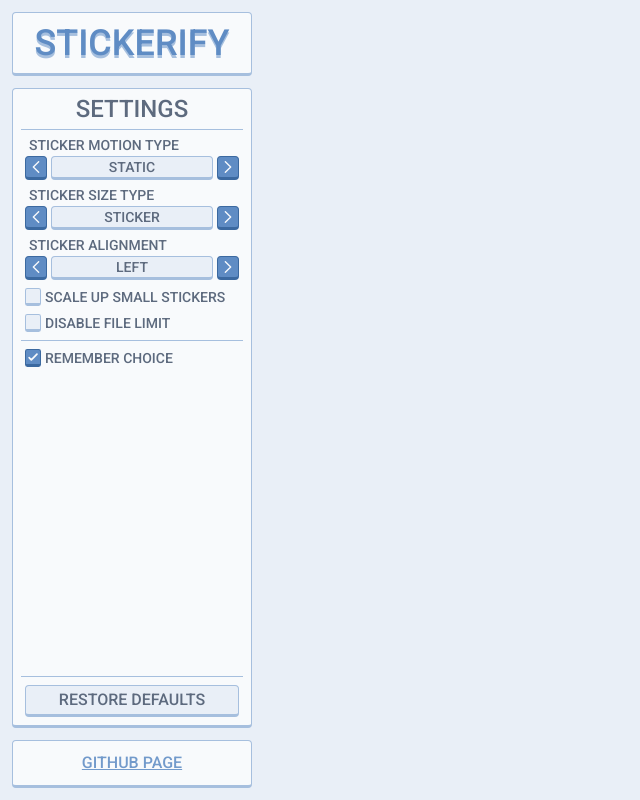
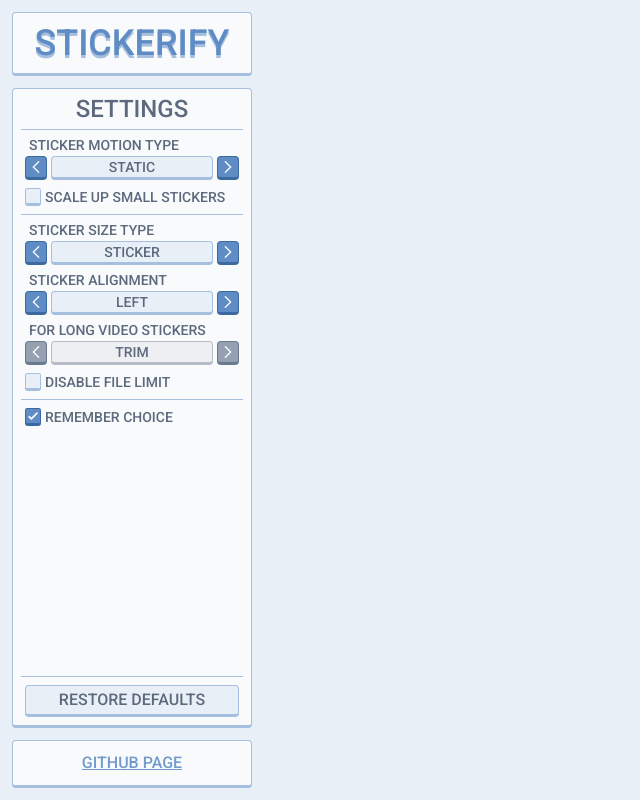
Before and after one commit to N1hron/stickerify, a React (Vite) app: page / in a window 1280 px wide. Shown: the whole page, without its empty margins (0-640 px from the left). Built offline with nearby package versions, Linux system fonts and the light colour scheme.

Commit message:
Add longStickerProcessingMode setting

```diff
--- a/src/components/settings/Settings.tsx
+++ b/src/components/settings/Settings.tsx
@@ -21,6 +21,14 @@
                         value={settings.stickerMotion}
                         onChange={(value) => setSetting('stickerMotion', value)}
                     />
+                    <Checkbox
+                        label='Scale up small stickers'
+                        checked={settings.scaleUpSmallStickers}
+                        onChange={(value) => setSetting('scaleUpSmallStickers', value)}
+                    />
+                </CardSegment>
+                <Divider />
+                <CardSegment>
                     <SpinButton<StickerSize>
                         label='Sticker size type'
                         options={['sticker', 'emoji']}
@@ -35,11 +43,14 @@
                         options={['left', 'center', 'right']}
                         value={settings.stickerAlignment}
                         onChange={(value) => setSetting('stickerAlignment', value)}
+                        disabled={settings.scaleUpSmallStickers}
                     />
-                    <Checkbox
-                        label='Scale up small stickers'
-                        checked={settings.scaleUpSmallStickers}
-                        onChange={(value) => setSetting('scaleUpSmallStickers', value)}
+                    <SpinButton
+                        label='For long video stickers'
+                        options={['trim', 'speed up']}
+                        value={settings.longStickerProcessingMode}
+                        onChange={(value) => setSetting('longStickerProcessingMode', value)}
+                        disabled={settings.stickerMotion === 'static'}
                     />
                     <Checkbox
                         label='Disable file limit'
--- a/src/store/slices/settings.ts
+++ b/src/store/slices/settings.ts
@@ -10,8 +10,9 @@
 const defaultSettings: Settings = {
     stickerSize: 'sticker',
     stickerMotion: 'static',
+    stickerAlignment: 'left',
+    longStickerProcessingMode: 'trim',
     scaleUpSmallStickers: false,
-    stickerAlignment: 'left',
     disableFileLimit: false,
 };
 
--- a/src/utils/index.ts
+++ b/src/utils/index.ts
@@ -3,4 +3,5 @@
 export { isStickerSize } from './typeguards/isStickerSize';
 export { isStickerMotion } from './typeguards/isStickerMotion';
 export { isStickerAlignment } from './typeguards/isStickerAlignment';
+export { isLongStickerProcessingMode } from './typeguards/isLongStickerProcessingMode';
 export { isSettings } from './typeguards/isSettings';
--- /dev/null
+++ b/src/utils/typeguards/isLongStickerProcessingMode.ts
@@ -0,0 +1,7 @@
+import { LongStickerProcessingMode } from '../../types';
+
+function isLongStickerProcessingMode(param: unknown): param is LongStickerProcessingMode {
+    return param === 'trim' || param === 'speed up';
+}
+
+export { isLongStickerProcessingMode };
--- a/src/utils/typeguards/isSettings.ts
+++ b/src/utils/typeguards/isSettings.ts
@@ -2,18 +2,22 @@
 import { isStickerSize } from './isStickerSize';
 import { isStickerMotion } from './isStickerMotion';
 import { isStickerAlignment } from './isStickerAlignment';
+import { isLongStickerProcessingMode } from './isLongStickerProcessingMode';
 
 function isSettings(param: unknown): param is Settings {
     if (!(param && typeof param === 'object')) return false;
+
     return (
         'stickerSize' in param &&
         'stickerMotion' in param &&
         'stickerAlignment' in param &&
+        'longStickerProcessingMode' in param &&
         'scaleUpSmallStickers' in param &&
         'disableFileLimit' in param &&
         isStickerSize(param.stickerSize) &&
         isStickerMotion(param.stickerMotion) &&
         isStickerAlignment(param.stickerAlignment) &&
+        isLongStickerProcessingMode(param.longStickerProcessingMode) &&
         typeof param.scaleUpSmallStickers === 'boolean' &&
         typeof param.disableFileLimit === 'boolean'
     );
```
Also changed, not shown: src/types.ts (+7 -0 lines).
